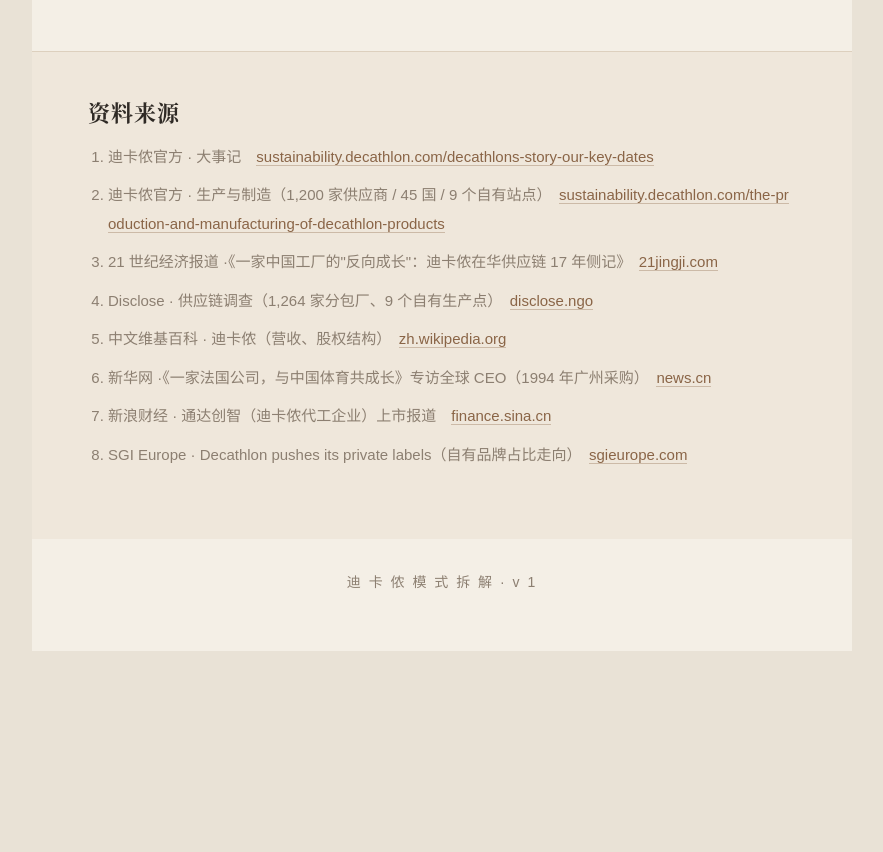
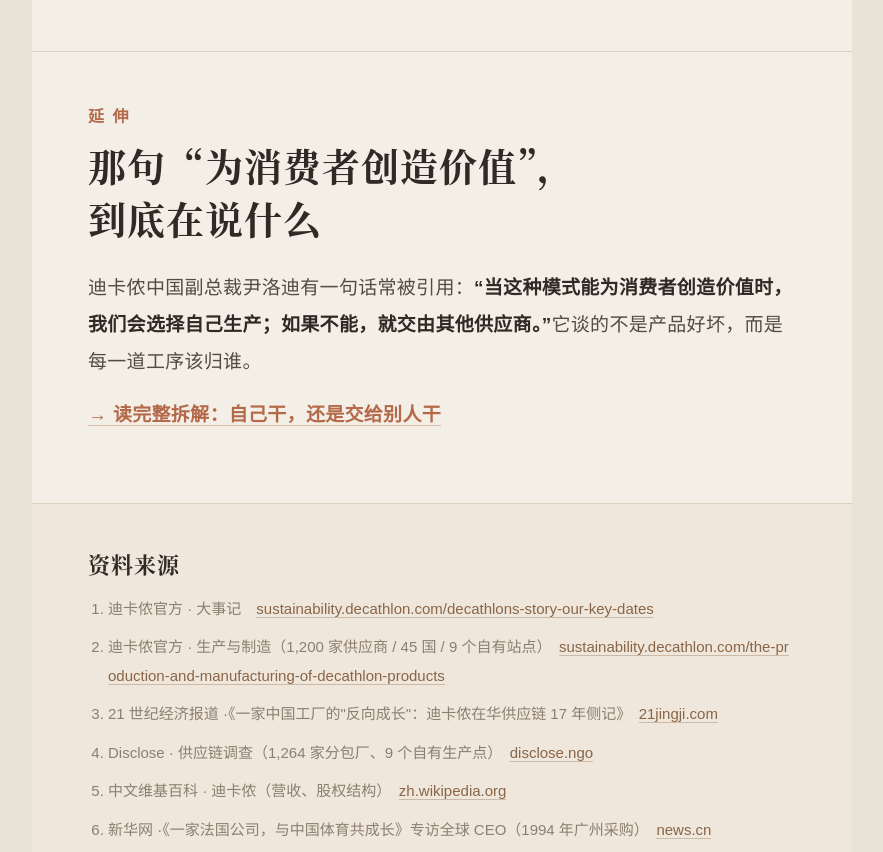
Before and after one commit to jeanne500/decathlon-model-demo, a plain HTML site: page index.html in a window 1280 px wide. Shown: the part 6328-7180 px from the top of the page, without its empty margins (198-1081 px from the left). Before the commit the page ends 6995 px from the top, so only its background shows below. Drawn offline with Linux system fonts and the light colour scheme.

Commit message:
update: add link to vertical integration page

```diff
--- a/index.html
+++ b/index.html
@@ -305,6 +305,13 @@
     </div>
   </section>
 
+  <!-- 延伸 -->
+  <section class="s">
+    <h2><span class="num">延 伸</span>那句“为消费者创造价值”，<br>到底在说什么</h2>
+    <p>迪卡侬中国副总裁尹洛迪有一句话常被引用：<b>“当这种模式能为消费者创造价值时，我们会选择自己生产；如果不能，就交由其他供应商。”</b>它谈的不是产品好坏，而是每一道工序该归谁。</p>
+    <p><a href="vertical-integration.html" style="color:var(--clay);font-weight:600;text-decoration:none;border-bottom:1px solid rgba(180,106,74,.4);">→ 读完整拆解：自己干，还是交给别人干</a></p>
+  </section>
+
   <!-- 来源 -->
   <div class="srcs">
     <h3>资料来源</h3>
```
